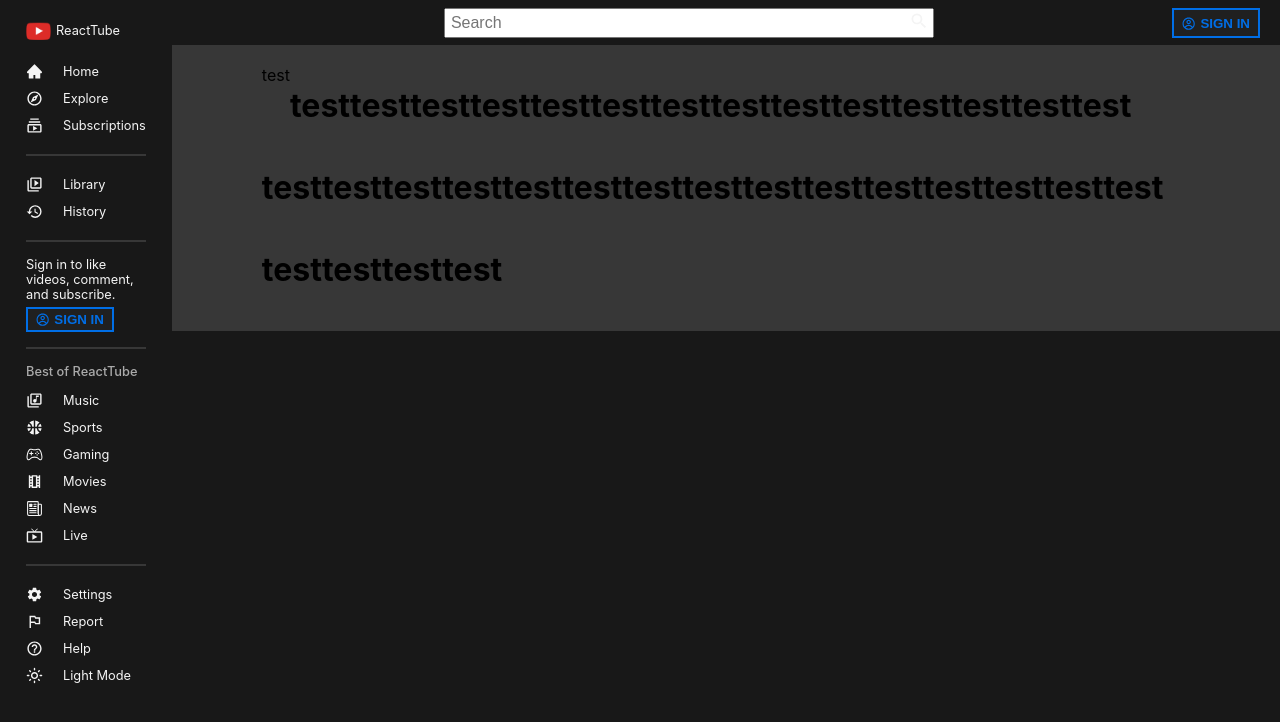
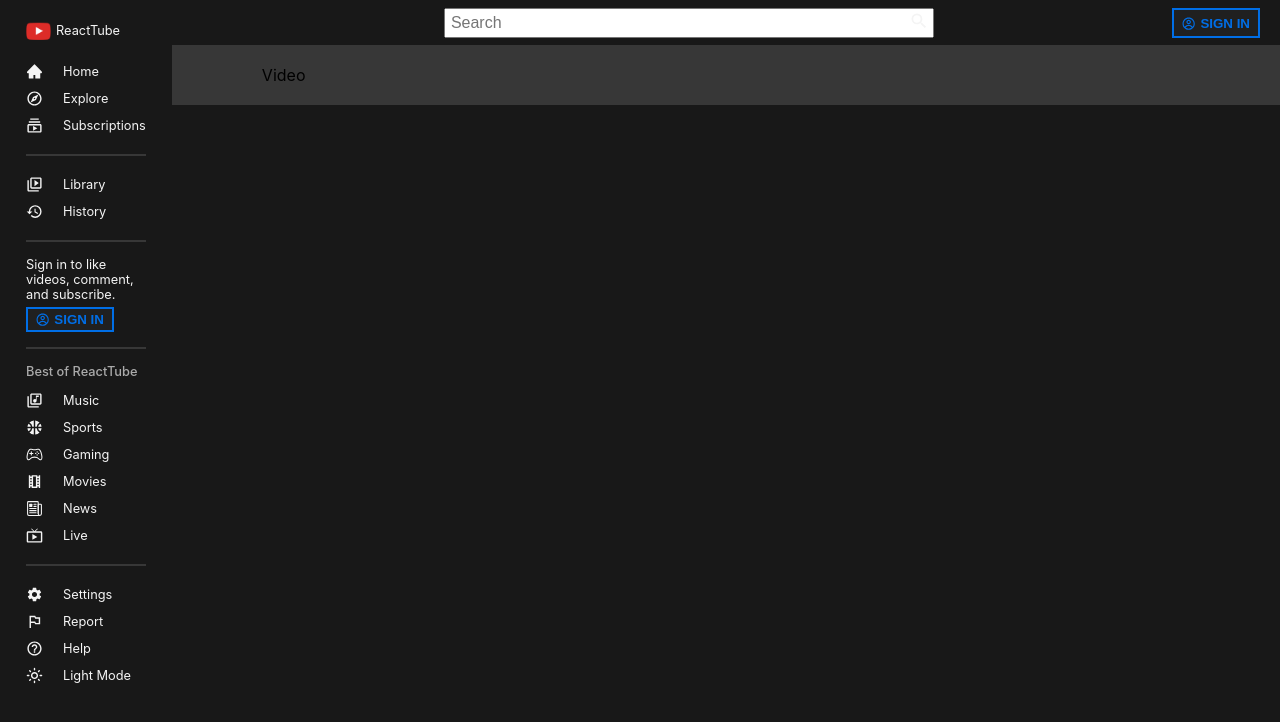
Before and after one commit to Jfnrosimo/reacttube, a React (Create React App) app in the folder client/: page /video/test in a window 1280 px wide. Shown: the top 722 px of the page. Built offline with nearby package versions, Linux system fonts and the light colour scheme.

Commit message:
Feat: added home and video routing

```diff
--- a/client/package.json
+++ b/client/package.json
@@ -9,6 +9,8 @@
     "react": "^18.2.0",
     "react-dom": "^18.2.0",
     "react-icons": "^4.7.1",
+    "react-router": "^6.8.0",
+    "react-router-dom": "^6.8.0",
     "react-scripts": "5.0.1",
     "styled-components": "^5.3.6",
     "web-vitals": "^2.1.4"
--- a/client/src/App.js
+++ b/client/src/App.js
@@ -1,4 +1,6 @@
 import { useState } from "react";
+
+import { Routes, Route } from "react-router-dom";
 
 //Import UI
 import styled, { ThemeProvider } from "styled-components";
@@ -7,6 +9,8 @@ import { darkTheme, lightTheme } from "./utils/Theme";
 //Import components
 import Menu from "./components/Menu";
 import Navbar from "./components/Navbar";
+import Home from "./pages/Home";
+import Video from "./pages/Video";
 
 const Container = styled.div`
   display: flex;
@@ -20,8 +24,6 @@ const Main = styled.div`
 const Wrapper = styled.div`
   background-color: ${({ theme }) => theme.soft};
   padding: 20px 90px;
-  display: flex;
-  flex-wrap: wrap;
 `;
 
 function App() {
@@ -34,40 +36,14 @@ function App() {
         <Main>
           <Navbar />
           <Wrapper>
-            <div>test</div>
-            <h1>test</h1>
-            <h1>test</h1>
-            <h1>test</h1>
-            <h1>test</h1>
-            <h1>test</h1>
-            <h1>test</h1>
-            <h1>test</h1>
-            <h1>test</h1>
-            <h1>test</h1>
-            <h1>test</h1>
-            <h1>test</h1>
-            <h1>test</h1>
-            <h1>test</h1>
-            <h1>test</h1>
-            <h1>test</h1>
-            <h1>test</h1>
-            <h1>test</h1>
-            <h1>test</h1>
-            <h1>test</h1>
-            <h1>test</h1>
-            <h1>test</h1>
-            <h1>test</h1>
-            <h1>test</h1>
-            <h1>test</h1>
-            <h1>test</h1>
-            <h1>test</h1>
-            <h1>test</h1>
-            <h1>test</h1>
-            <h1>test</h1>
-            <h1>test</h1>
-            <h1>test</h1>
-            <h1>test</h1>
-            <h1>test</h1>
+            <Routes>
+              <Route path="/">
+                <Route index element={<Home />} />
+                <Route path="video">
+                  <Route path=":id" element={<Video />} />
+                </Route>
+              </Route>
+            </Routes>
           </Wrapper>
         </Main>
       </Container>
--- a/client/src/index.js
+++ b/client/src/index.js
@@ -3,9 +3,13 @@ import ReactDOM from "react-dom/client";
 import "./index.css";
 import App from "./App";
 
+import { BrowserRouter } from "react-router-dom";
+
 const root = ReactDOM.createRoot(document.getElementById("root"));
 root.render(
   <React.StrictMode>
-    <App />
+    <BrowserRouter>
+      <App />
+    </BrowserRouter>
   </React.StrictMode>
 );
--- /dev/null
+++ b/client/src/pages/Home.js
@@ -0,0 +1,7 @@
+import React from "react";
+
+const Home = () => {
+  return <div>Home</div>;
+};
+
+export default Home;
--- /dev/null
+++ b/client/src/pages/Video.js
@@ -0,0 +1,7 @@
+import React from "react";
+
+const Video = () => {
+  return <div>Video</div>;
+};
+
+export default Video;
```
Also changed, not shown: 1 other file (tests, documents, lock files or other folders).
